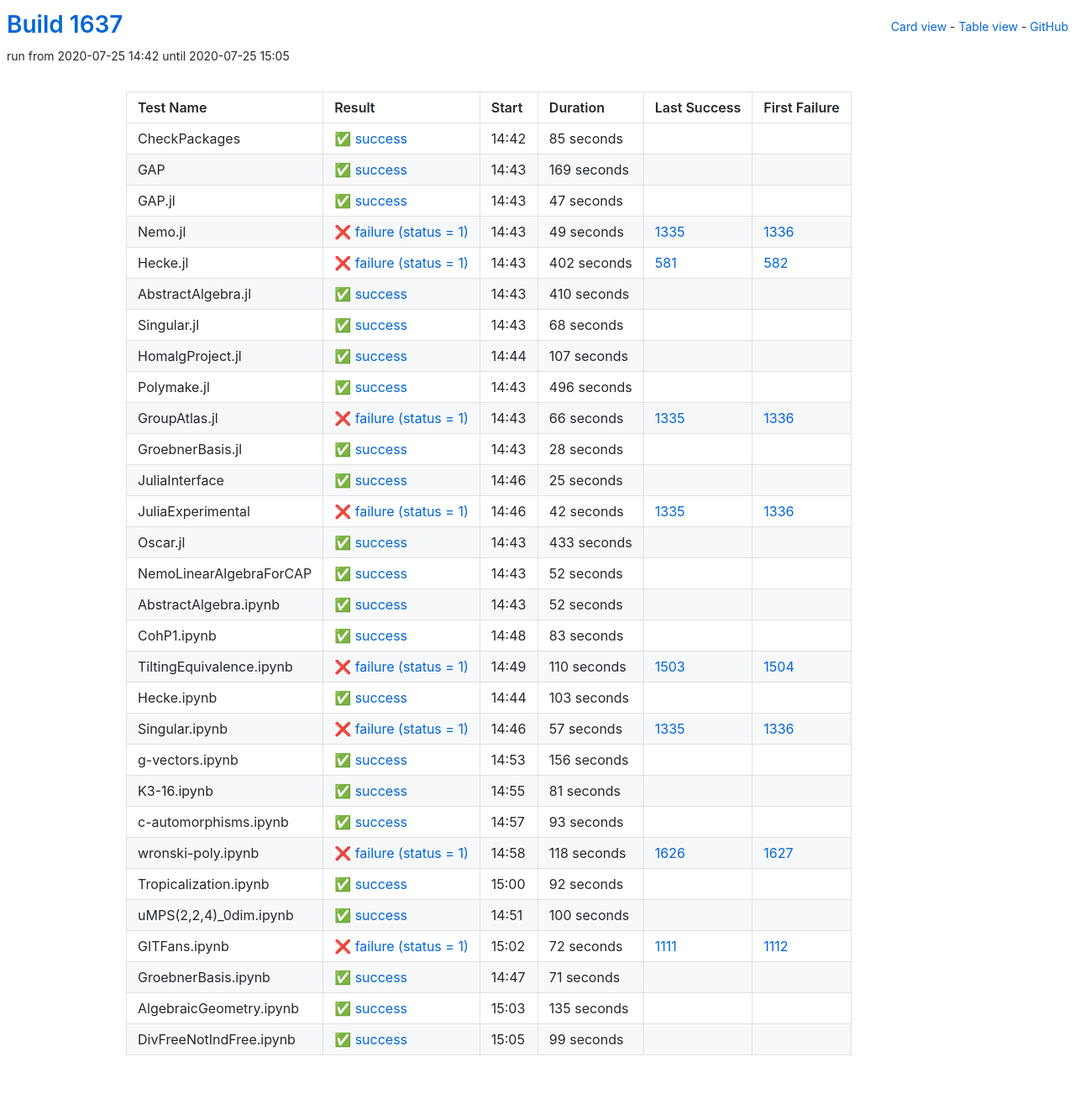
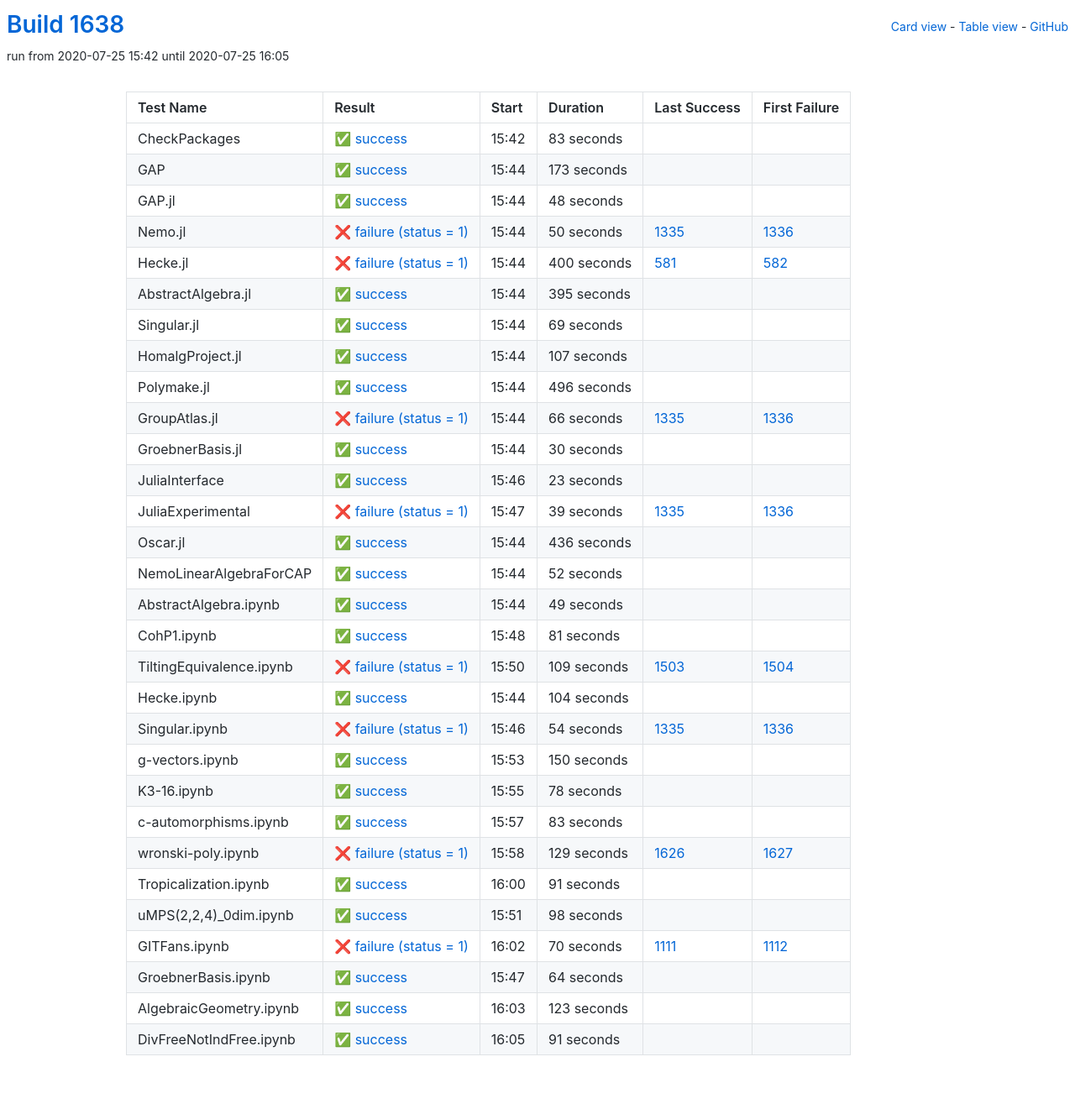
Before and after one commit to oscar-system/oscar-ci-status-1.4, a Jekyll site: the page built from table.html, in a window 1280 px wide. Shown: the whole page at 84% size. Built offline with Jekyll 4.4.1, drawn with Linux system fonts in a browser that asks for light colours.

Commit message:
Build #1638

```diff
--- a/_data/ci.yml
+++ b/_data/ci.yml
@@ -1,6 +1,6 @@
 ---
-build: 1637
-build_url: https://oscarci.mathematik.uni-kl.de/job/oscar-julia-1.4/1637/
+build: 1638
+build_url: https://oscarci.mathematik.uni-kl.de/job/oscar-julia-1.4/1638/
 job: oscar-julia-1.4
 organization: oscar-system
 repo: oscar-ci-status-1.4
@@ -8,92 +8,92 @@ repourl: https://github.com/oscar-system/oscar-ci-status-1.4
 tests:
 - name: CheckPackages
   id: checkpackages
-  log: https://oscarci.mathematik.uni-kl.de/job/oscar-julia-1.4/1637/artifact/logs/build-1637/CheckPackages.log
-  start: 2020-07-25 14:42
+  log: https://oscarci.mathematik.uni-kl.de/job/oscar-julia-1.4/1638/artifact/logs/build-1638/CheckPackages.log
+  start: 2020-07-25 15:42
   success: true
   exitcode: 0
   status: success
-  duration: 85
+  duration: 83
   last_success: false
   last_success_url:
   first_failure: false
   first_failure_url:
 - name: GAP
   id: gap
-  log: https://oscarci.mathematik.uni-kl.de/job/oscar-julia-1.4/1637/artifact/logs/build-1637/GAP.log
-  start: 2020-07-25 14:43
+  log: https://oscarci.mathematik.uni-kl.de/job/oscar-julia-1.4/1638/artifact/logs/build-1638/GAP.log
+  start: 2020-07-25 15:44
   success: true
   exitcode: 0
   status: success
-  duration: 169
+  duration: 173
   last_success: false
   last_success_url:
   first_failure: false
   first_failure_url:
 - name: GAP.jl
   id: gap-jl
-  log: https://oscarci.mathematik.uni-kl.de/job/oscar-julia-1.4/1637/artifact/logs/build-1637/GAP.jl.log
-  start: 2020-07-25 14:43
+  log: https://oscarci.mathematik.uni-kl.de/job/oscar-julia-1.4/1638/artifact/logs/build-1638/GAP.jl.log
+  start: 2020-07-25 15:44
   success: true
   exitcode: 0
   status: success
-  duration: 47
+  duration: 48
   last_success: false
   last_success_url:
   first_failure: false
   first_failure_url:
 - name: Nemo.jl
   id: nemo-jl
-  log: https://oscarci.mathematik.uni-kl.de/job/oscar-julia-1.4/1637/artifact/logs/build-1637/Nemo.jl.log
-  start: 2020-07-25 14:43
+  log: https://oscarci.mathematik.uni-kl.de/job/oscar-julia-1.4/1638/artifact/logs/build-1638/Nemo.jl.log
+  start: 2020-07-25 15:44
   success: false
   exitcode: 1
   status: failure
-  duration: 49
+  duration: 50
   last_success: 1335
   last_success_url: https://oscarci.mathematik.uni-kl.de/job/oscar-julia-1.4/1335/
   first_failure: 1336
   first_failure_url: https://oscarci.mathematik.uni-kl.de/job/oscar-julia-1.4/1336/
 - name: Hecke.jl
   id: hecke-jl
-  log: https://oscarci.mathematik.uni-kl.de/job/oscar-julia-1.4/1637/artifact/logs/build-1637/Hecke.jl.log
-  start: 2020-07-25 14:43
+  log: https://oscarci.mathematik.uni-kl.de/job/oscar-julia-1.4/1638/artifact/logs/build-1638/Hecke.jl.log
+  start: 2020-07-25 15:44
   success: false
   exitcode: 1
   status: failure
-  duration: 402
+  duration: 400
   last_success: 581
   last_success_url: https://oscarci.mathematik.uni-kl.de/job/oscar-julia-1.4/581/
   first_failure: 582
   first_failure_url: https://oscarci.mathematik.uni-kl.de/job/oscar-julia-1.4/582/
 - name: AbstractAlgebra.jl
   id: abstractalgebra-jl
-  log: https://oscarci.mathematik.uni-kl.de/job/oscar-julia-1.4/1637/artifact/logs/build-1637/AbstractAlgebra.jl.log
-  start: 2020-07-25 14:43
+  log: https://oscarci.mathematik.uni-kl.de/job/oscar-julia-1.4/1638/artifact/logs/build-1638/AbstractAlgebra.jl.log
+  start: 2020-07-25 15:44
   success: true
   exitcode: 0
   status: success
-  duration: 410
+  duration: 395
   last_success: false
   last_success_url:
   first_failure: false
   first_failure_url:
 - name: Singular.jl
   id: singular-jl
-  log: https://oscarci.mathematik.uni-kl.de/job/oscar-julia-1.4/1637/artifact/logs/build-1637/Singular.jl.log
-  start: 2020-07-25 14:43
+  log: https://oscarci.mathematik.uni-kl.de/job/oscar-julia-1.4/1638/artifact/logs/build-1638/Singular.jl.log
+  start: 2020-07-25 15:44
   success: true
   exitcode: 0
   status: success
-  duration: 68
+  duration: 69
   last_success: false
   last_success_url:
   first_failure: false
   first_failure_url:
 - name: HomalgProject.jl
   id: homalgproject-jl
-  log: https://oscarci.mathematik.uni-kl.de/job/oscar-julia-1.4/1637/artifact/logs/build-1637/HomalgProject.jl.log
-  start: 2020-07-25 14:44
+  log: https://oscarci.mathematik.uni-kl.de/job/oscar-julia-1.4/1638/artifact/logs/build-1638/HomalgProject.jl.log
+  start: 2020-07-25 15:44
   success: true
   exitcode: 0
   status: success
@@ -104,8 +104,8 @@ tests:
   first_failure_url:
 - name: Polymake.jl
   id: polymake-jl
-  log: https://oscarci.mathematik.uni-kl.de/job/oscar-julia-1.4/1637/artifact/logs/build-1637/Polymake.jl.log
-  start: 2020-07-25 14:43
+  log: https://oscarci.mathematik.uni-kl.de/job/oscar-julia-1.4/1638/artifact/logs/build-1638/Polymake.jl.log
+  start: 2020-07-25 15:44
   success: true
   exitcode: 0
   status: success
@@ -116,8 +116,8 @@ tests:
   first_failure_url:
 - name: GroupAtlas.jl
   id: groupatlas-jl
-  log: https://oscarci.mathematik.uni-kl.de/job/oscar-julia-1.4/1637/artifact/logs/build-1637/GroupAtlas.jl.log
-  start: 2020-07-25 14:43
+  log: https://oscarci.mathematik.uni-kl.de/job/oscar-julia-1.4/1638/artifact/logs/build-1638/GroupAtlas.jl.log
+  start: 2020-07-25 15:44
   success: false
   exitcode: 1
   status: failure
@@ -128,56 +128,56 @@ tests:
   first_failure_url: https://oscarci.mathematik.uni-kl.de/job/oscar-julia-1.4/1336/
 - name: GroebnerBasis.jl
   id: groebnerbasis-jl
-  log: https://oscarci.mathematik.uni-kl.de/job/oscar-julia-1.4/1637/artifact/logs/build-1637/GroebnerBasis.jl.log
-  start: 2020-07-25 14:43
+  log: https://oscarci.mathematik.uni-kl.de/job/oscar-julia-1.4/1638/artifact/logs/build-1638/GroebnerBasis.jl.log
+  start: 2020-07-25 15:44
   success: true
   exitcode: 0
   status: success
-  duration: 28
+  duration: 30
   last_success: false
   last_success_url:
   first_failure: false
   first_failure_url:
 - name: JuliaInterface
   id: juliainterface
-  log: https://oscarci.mathematik.uni-kl.de/job/oscar-julia-1.4/1637/artifact/logs/build-1637/JuliaInterface.log
-  start: 2020-07-25 14:46
+  log: https://oscarci.mathematik.uni-kl.de/job/oscar-julia-1.4/1638/artifact/logs/build-1638/JuliaInterface.log
+  start: 2020-07-25 15:46
   success: true
   exitcode: 0
   status: success
-  duration: 25
+  duration: 23
   last_success: false
   last_success_url:
   first_failure: false
   first_failure_url:
 - name: JuliaExperimental
   id: juliaexperimental
-  log: https://oscarci.mathematik.uni-kl.de/job/oscar-julia-1.4/1637/artifact/logs/build-1637/JuliaExperimental.log
-  start: 2020-07-25 14:46
+  log: https://oscarci.mathematik.uni-kl.de/job/oscar-julia-1.4/1638/artifact/logs/build-1638/JuliaExperimental.log
+  start: 2020-07-25 15:47
   success: false
   exitcode: 1
   status: failure
-  duration: 42
+  duration: 39
   last_success: 1335
   last_success_url: https://oscarci.mathematik.uni-kl.de/job/oscar-julia-1.4/1335/
   first_failure: 1336
   first_failure_url: https://oscarci.mathematik.uni-kl.de/job/oscar-julia-1.4/1336/
 - name: Oscar.jl
   id: oscar-jl
-  log: https://oscarci.mathematik.uni-kl.de/job/oscar-julia-1.4/1637/artifact/logs/build-1637/Oscar.jl.log
-  start: 2020-07-25 14:43
+  log: https://oscarci.mathematik.uni-kl.de/job/oscar-julia-1.4/1638/artifact/logs/build-1638/Oscar.jl.log
+  start: 2020-07-25 15:44
   success: true
   exitcode: 0
   status: success
-  duration: 433
+  duration: 436
   last_success: false
   last_success_url:
   first_failure: false
   first_failure_url:
 - name: NemoLinearAlgebraForCAP
   id: nemolinearalgebraforcap
-  log: https://oscarci.mathematik.uni-kl.de/job/oscar-julia-1.4/1637/artifact/logs/build-1637/NemoLinearAlgebraForCAP.log
-  start: 2020-07-25 14:43
+  log: https://oscarci.mathematik.uni-kl.de/job/oscar-julia-1.4/1638/artifact/logs/build-1638/NemoLinearAlgebraForCAP.log
+  start: 2020-07-25 15:44
   success: true
   exitcode: 0
   status: success
@@ -188,20 +188,92 @@ tests:
   first_failure_url:
 - name: AbstractAlgebra.ipynb
   id: abstractalgebra-ipynb
-  log: https://oscarci.mathematik.uni-kl.de/job/oscar-julia-1.4/1637/artifact/logs/build-1637/AbstractAlgebra.ipynb.log
-  start: 2020-07-25 14:43
+  log: https://oscarci.mathematik.uni-kl.de/job/oscar-julia-1.4/1638/artifact/logs/build-1638/AbstractAlgebra.ipynb.log
+  start: 2020-07-25 15:44
   success: true
   exitcode: 0
   status: success
-  duration: 52
+  duration: 49
   last_success: false
   last_success_url:
   first_failure: false
   first_failure_url:
 - name: CohP1.ipynb
   id: cohp1-ipynb
-  log: https://oscarci.mathematik.uni-kl.de/job/oscar-julia-1.4/1637/artifact/logs/build-1637/CohP1.ipynb.log
-  start: 2020-07-25 14:48
+  log: https://oscarci.mathematik.uni-kl.de/job/oscar-julia-1.4/1638/artifact/logs/build-1638/CohP1.ipynb.log
+  start: 2020-07-25 15:48
+  success: true
+  exitcode: 0
+  status: success
+  duration: 81
+  last_success: false
+  last_success_url:
+  first_failure: false
+  first_failure_url:
+- name: TiltingEquivalence.ipynb
+  id: tiltingequivalence-ipynb
+  log: https://oscarci.mathematik.uni-kl.de/job/oscar-julia-1.4/1638/artifact/logs/build-1638/TiltingEquivalence.ipynb.log
+  start: 2020-07-25 15:50
+  success: false
+  exitcode: 1
+  status: failure
+  duration: 109
+  last_success: 1503
+  last_success_url: https://oscarci.mathematik.uni-kl.de/job/oscar-julia-1.4/1503/
+  first_failure: 1504
+  first_failure_url: https://oscarci.mathematik.uni-kl.de/job/oscar-julia-1.4/1504/
+- name: Hecke.ipynb
+  id: hecke-ipynb
+  log: https://oscarci.mathematik.uni-kl.de/job/oscar-julia-1.4/1638/artifact/logs/build-1638/Hecke.ipynb.log
+  start: 2020-07-25 15:44
+  success: true
+  exitcode: 0
+  status: success
+  duration: 104
+  last_success: false
+  last_success_url:
+  first_failure: false
+  first_failure_url:
+- name: Singular.ipynb
+  id: singular-ipynb
+  log: https://oscarci.mathematik.uni-kl.de/job/oscar-julia-1.4/1638/artifact/logs/build-1638/Singular.ipynb.log
+  start: 2020-07-25 15:46
+  success: false
+  exitcode: 1
+  status: failure
+  duration: 54
+  last_success: 1335
+  last_success_url: https://oscarci.mathematik.uni-kl.de/job/oscar-julia-1.4/1335/
+  first_failure: 1336
+  first_failure_url: https://oscarci.mathematik.uni-kl.de/job/oscar-julia-1.4/1336/
+- name: g-vectors.ipynb
+  id: g-vectors-ipynb
+  log: https://oscarci.mathematik.uni-kl.de/job/oscar-julia-1.4/1638/artifact/logs/build-1638/g-vectors.ipynb.log
+  start: 2020-07-25 15:53
+  success: true
+  exitcode: 0
+  status: success
+  duration: 150
+  last_success: false
+  last_success_url:
+  first_failure: false
+  first_failure_url:
+- name: K3-16.ipynb
+  id: k3-16-ipynb
+  log: https://oscarci.mathematik.uni-kl.de/job/oscar-julia-1.4/1638/artifact/logs/build-1638/K3-16.ipynb.log
+  start: 2020-07-25 15:55
+  success: true
+  exitcode: 0
+  status: success
+  duration: 78
+  last_success: false
+  last_success_url:
+  first_failure: false
+  first_failure_url:
+- name: c-automorphisms.ipynb
+  id: c-automorphisms-ipynb
+  log: https://oscarci.mathematik.uni-kl.de/job/oscar-julia-1.4/1638/artifact/logs/build-1638/c-automorphisms.ipynb.log
+  start: 2020-07-25 15:57
   success: true
   exitcode: 0
   status: success
@@ -210,158 +282,86 @@ tests:
   last_success_url:
   first_failure: false
   first_failure_url:
-- name: TiltingEquivalence.ipynb
-  id: tiltingequivalence-ipynb
-  log: https://oscarci.mathematik.uni-kl.de/job/oscar-julia-1.4/1637/artifact/logs/build-1637/TiltingEquivalence.ipynb.log
-  start: 2020-07-25 14:49
+- name: wronski-poly.ipynb
+  id: wronski-poly-ipynb
+  log: https://oscarci.mathematik.uni-kl.de/job/oscar-julia-1.4/1638/artifact/logs/build-1638/wronski-poly.ipynb.log
+  start: 2020-07-25 15:58
   success: false
   exitcode: 1
   status: failure
-  duration: 110
-  last_success: 1503
-  last_success_url: https://oscarci.mathematik.uni-kl.de/job/oscar-julia-1.4/1503/
-  first_failure: 1504
-  first_failure_url: https://oscarci.mathematik.uni-kl.de/job/oscar-julia-1.4/1504/
-- name: Hecke.ipynb
-  id: hecke-ipynb
-  log: https://oscarci.mathematik.uni-kl.de/job/oscar-julia-1.4/1637/artifact/logs/build-1637/Hecke.ipynb.log
-  start: 2020-07-25 14:44
-  success: true
-  exitcode: 0
-  status: success
-  duration: 103
-  last_success: false
-  last_success_url:
-  first_failure: false
-  first_failure_url:
-- name: Singular.ipynb
-  id: singular-ipynb
-  log: https://oscarci.mathematik.uni-kl.de/job/oscar-julia-1.4/1637/artifact/logs/build-1637/Singular.ipynb.log
-  start: 2020-07-25 14:46
-  success: false
-  exitcode: 1
-  status: failure
-  duration: 57
-  last_success: 1335
-  last_success_url: https://oscarci.mathematik.uni-kl.de/job/oscar-julia-1.4/1335/
-  first_failure: 1336
-  first_failure_url: https://oscarci.mathematik.uni-kl.de/job/oscar-julia-1.4/1336/
-- name: g-vectors.ipynb
-  id: g-vectors-ipynb
-  log: https://oscarci.mathematik.uni-kl.de/job/oscar-julia-1.4/1637/artifact/logs/build-1637/g-vectors.ipynb.log
-  start: 2020-07-25 14:53
-  success: true
-  exitcode: 0
-  status: success
-  duration: 156
-  last_success: false
-  last_success_url:
-  first_failure: false
-  first_failure_url:
-- name: K3-16.ipynb
-  id: k3-16-ipynb
-  log: https://oscarci.mathematik.uni-kl.de/job/oscar-julia-1.4/1637/artifact/logs/build-1637/K3-16.ipynb.log
-  start: 2020-07-25 14:55
-  success: true
-  exitcode: 0
-  status: success
-  duration: 81
-  last_success: false
-  last_success_url:
-  first_failure: false
-  first_failure_url:
-- name: c-automorphisms.ipynb
-  id: c-automorphisms-ipynb
-  log: https://oscarci.mathematik.uni-kl.de/job/oscar-julia-1.4/1637/artifact/logs/build-1637/c-automorphisms.ipynb.log
-  start: 2020-07-25 14:57
-  success: true
-  exitcode: 0
-  status: success
-  duration: 93
-  last_success: false
-  last_success_url:
-  first_failure: false
-  first_failure_url:
-- name: wronski-poly.ipynb
-  id: wronski-poly-ipynb
-  log: https://oscarci.mathematik.uni-kl.de/job/oscar-julia-1.4/1637/artifact/logs/build-1637/wronski-poly.ipynb.log
-  start: 2020-07-25 14:58
-  success: false
-  exitcode: 1
-  status: failure
-  duration: 118
+  duration: 129
   last_success: 1626
   last_success_url: https://oscarci.mathematik.uni-kl.de/job/oscar-julia-1.4/1626/
   first_failure: 1627
   first_failure_url: https://oscarci.mathematik.uni-kl.de/job/oscar-julia-1.4/1627/
 - name: Tropicalization.ipynb
   id: tropicalization-ipynb
-  log: https://oscarci.mathematik.uni-kl.de/job/oscar-julia-1.4/1637/artifact/logs/build-1637/Tropicalization.ipynb.log
-  start: 2020-07-25 15:00
+  log: https://oscarci.mathematik.uni-kl.de/job/oscar-julia-1.4/1638/artifact/logs/build-1638/Tropicalization.ipynb.log
+  start: 2020-07-25 16:00
   success: true
   exitcode: 0
   status: success
-  duration: 92
+  duration: 91
   last_success: false
   last_success_url:
   first_failure: false
   first_failure_url:
 - name: uMPS(2,2,4)_0dim.ipynb
   id: umps-2-2-4-0dim-ipynb
-  log: https://oscarci.mathematik.uni-kl.de/job/oscar-julia-1.4/1637/artifact/logs/build-1637/uMPS-2-2-4-_0dim.ipynb.log
-  start: 2020-07-25 14:51
+  log: https://oscarci.mathematik.uni-kl.de/job/oscar-julia-1.4/1638/artifact/logs/build-1638/uMPS-2-2-4-_0dim.ipynb.log
+  start: 2020-07-25 15:51
   success: true
   exitcode: 0
   status: success
-  duration: 100
+  duration: 98
   last_success: false
   last_success_url:
   first_failure: false
   first_failure_url:
 - name: GITFans.ipynb
   id: gitfans-ipynb
-  log: https://oscarci.mathematik.uni-kl.de/job/oscar-julia-1.4/1637/artifact/logs/build-1637/GITFans.ipynb.log
-  start: 2020-07-25 15:02
+  log: https://oscarci.mathematik.uni-kl.de/job/oscar-julia-1.4/1638/artifact/logs/build-1638/GITFans.ipynb.log
+  start: 2020-07-25 16:02
   success: false
   exitcode: 1
   status: failure
-  duration: 72
+  duration: 70
   last_success: 1111
   last_success_url: https://oscarci.mathematik.uni-kl.de/job/oscar-julia-1.4/1111/
   first_failure: 1112
   first_failure_url: https://oscarci.mathematik.uni-kl.de/job/oscar-julia-1.4/1112/
 - name: GroebnerBasis.ipynb
   id: groebnerbasis-ipynb
-  log: https://oscarci.mathematik.uni-kl.de/job/oscar-julia-1.4/1637/artifact/logs/build-1637/GroebnerBasis.ipynb.log
-  start: 2020-07-25 14:47
+  log: https://oscarci.mathematik.uni-kl.de/job/oscar-julia-1.4/1638/artifact/logs/build-1638/GroebnerBasis.ipynb.log
+  start: 2020-07-25 15:47
   success: true
   exitcode: 0
   status: success
-  duration: 71
+  duration: 64
   last_success: false
   last_success_url:
   first_failure: false
   first_failure_url:
 - name: AlgebraicGeometry.ipynb
   id: algebraicgeometry-ipynb
-  log: https://oscarci.mathematik.uni-kl.de/job/oscar-julia-1.4/1637/artifact/logs/build-1637/AlgebraicGeometry.ipynb.log
-  start: 2020-07-25 15:03
+  log: https://oscarci.mathematik.uni-kl.de/job/oscar-julia-1.4/1638/artifact/logs/build-1638/AlgebraicGeometry.ipynb.log
+  start: 2020-07-25 16:03
   success: true
   exitcode: 0
   status: success
-  duration: 135
+  duration: 123
   last_success: false
   last_success_url:
   first_failure: false
   first_failure_url:
 - name: DivFreeNotIndFree.ipynb
   id: divfreenotindfree-ipynb
-  log: https://oscarci.mathematik.uni-kl.de/job/oscar-julia-1.4/1637/artifact/logs/build-1637/DivFreeNotIndFree.ipynb.log
-  start: 2020-07-25 15:05
+  log: https://oscarci.mathematik.uni-kl.de/job/oscar-julia-1.4/1638/artifact/logs/build-1638/DivFreeNotIndFree.ipynb.log
+  start: 2020-07-25 16:05
   success: true
   exitcode: 0
   status: success
-  duration: 99
+  duration: 91
   last_success: false
   last_success_url:
   first_failure: false
```
Also changed, not shown: README.md.
